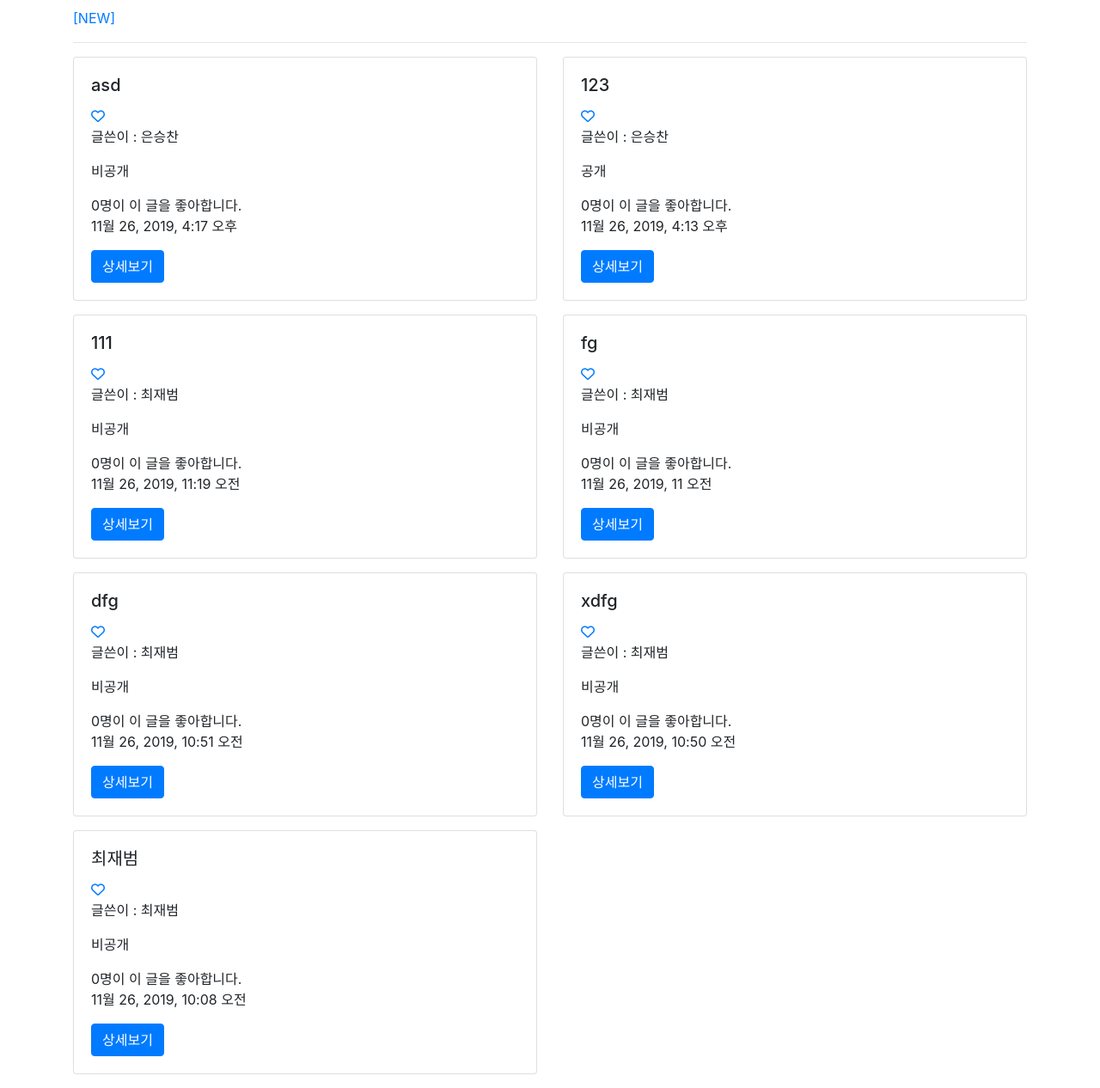
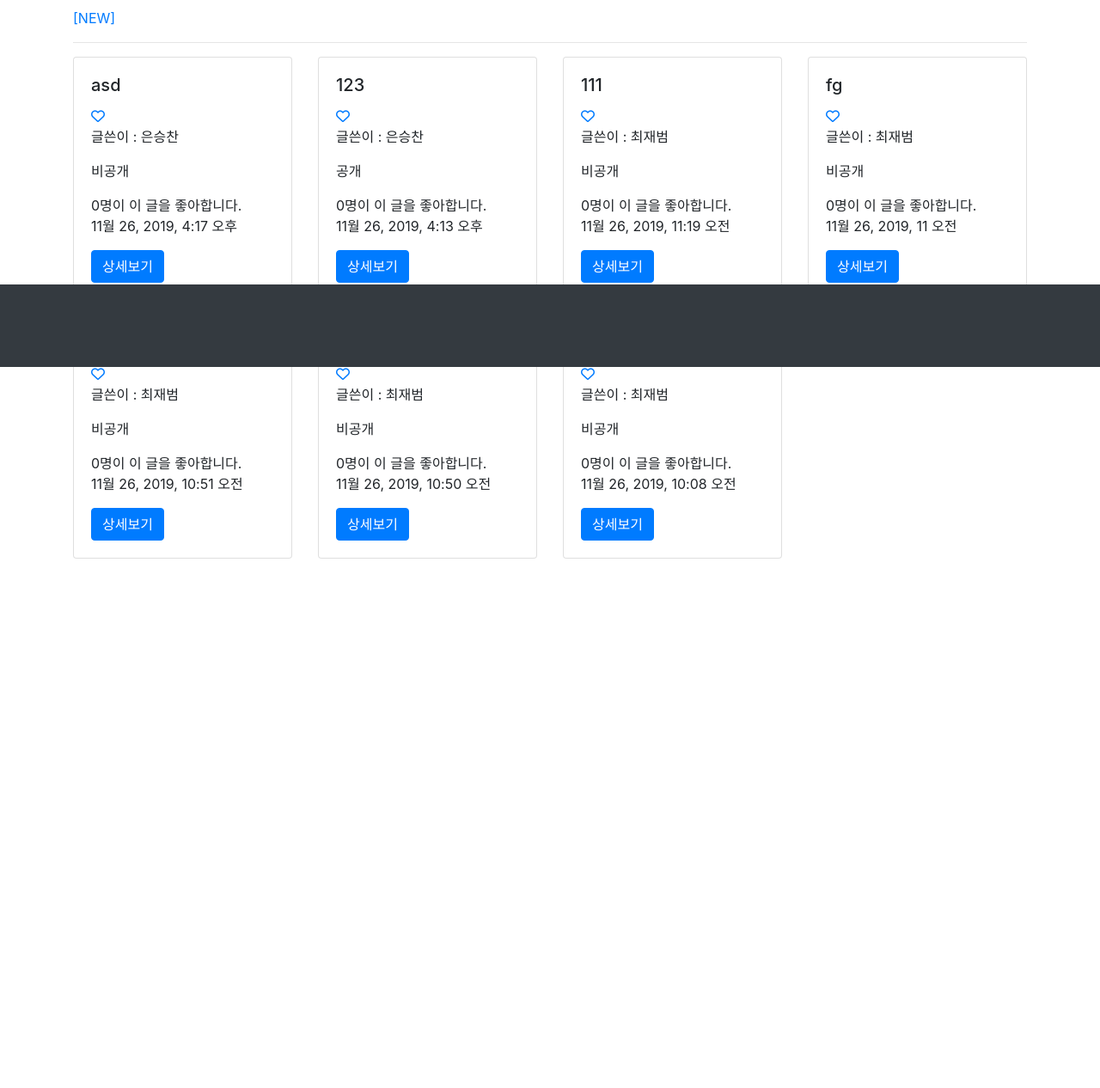
Before and after one commit to hasuikhs/Django-HP, a Django app: page /articles/ in a window 1280 px wide. Shown: the part 373-1639 px from the top of the page at 86% size. After the commit the page ends 1023 px from the top, so only its background shows below. Run offline with Django 3.2, Linux system fonts and the light colour scheme; data comes from the database, SQL or seed files in the repository; some libraries are stand-ins or nearby versions.

Commit message:
191126|css foot

```diff
--- /dev/null
+++ b/config/templates/accounts/_foot.html
@@ -0,0 +1,29 @@
+{% load gravatar %}
+
+<nav class="navbar navbar-expand-lg navbar-light bg-dark">
+
+
+    {% comment %} <button class="navbar-toggler" type="button" data-toggle="collapse" data-target="#navbarNav"
+        aria-controls="navbarNav" aria-expanded="false" aria-label="Toggle navigation">
+        <span class="navbar-toggler-icon"></span>
+    </button>
+    <div class="collapse navbar-collapse" id="navbarNav"> {% endcomment %}
+        <ul class="navbar-nav">
+        {% if user.is_authenticated %}
+            <li class="nav-item active">
+                <form action="{% url 'accounts:change_password' %}" method="POST" style="display:inline;">
+                    {% csrf_token %}
+                    <input class="btn btn-secondary" type="submit" value="암호변경">
+                </form>
+            </li>
+            <li class="nav-item active">
+                <form action="{% url 'accounts:delete' %}" method="POST" style="display:inline;">
+                    {% csrf_token %}
+                    <input class="btn btn-secondary" type="submit" value="회원탈퇴">
+                </form>
+            </li>
+        {% endif %}
+
+        </ul>
+    </div>
+</nav>
--- a/config/templates/accounts/profile.html
+++ b/config/templates/accounts/profile.html
@@ -8,13 +8,13 @@
 {% for article in person.article_set.all %}
 <div class="col-12 col-sm-6 mb-3">
     <div class="card">
-      <div class="card-body">
+        <div class="card-body">
         <h5 class="card-title">{{ article.title }}</h5>
         <p class="card-text">
         {{ article.like_users.all|length }}명이 이글을 좋아합니다.<br>
         {{ article.created_at }}</p>
         <a href="{% url 'articles:detail' article.pk %}" class="btn btn-primary">상세보기</a>
-      </div>
+        </div>
     </div>
 </div>
 {% endfor %}
--- a/config/templates/articles/_article.html
+++ b/config/templates/articles/_article.html
@@ -1,4 +1,4 @@
-<div class="col-12 col-sm-6 mb-3">
+<div class="col-12 col-sm-3 mb-3">
     <div class="card">
       <div class="card-body">
         <h5 class="card-title">{{ article.title }}</h5>
--- a/config/templates/articles/_nav.html
+++ b/config/templates/articles/_nav.html
@@ -1,6 +1,6 @@
 {% load gravatar %}
 
-<nav class="navbar navbar-expand-lg navbar-light bg-light">
+<nav class="navbar navbar-expand-lg navbar-dark bg-dark">
 
     <a class="navbar-brand" href="{% url 'articles:index' %}">
     <img class="rounded-circle mr-2" src="https://s.gravatar.com/avatar/{{ user.email|makemd5 }}?s=80&d=mp" alt="">
@@ -15,7 +15,7 @@
         <ul class="navbar-nav">
         {% if user.is_authenticated %}
             <li class="nav-item active">
-                <a class="btn btn-secondary" href="{% url 'articles:list' %}" role="button">팔로워ㅎ 글보기</a>
+                <a class="btn btn-secondary" href="{% url 'articles:list' %}" role="button">팔로워 글보기</a>
             </li>
             <li class="nav-item active">
                 <a class="btn btn-secondary" href="{% url 'articles:explore' %}" role="button">전부보기</a>
@@ -29,18 +29,6 @@
             <li class="nav-item active">
                 <a class="btn btn-secondary" href="{% url 'accounts:update' %}" role="button">정보수정</a>
             </li>
-            <li class="nav-item active">
-                <form action="{% url 'accounts:change_password' %}" method="POST" style="display:inline;">
-                    {% csrf_token %}
-                    <input class="btn btn-secondary" type="submit" value="암호변경">
-                </form>
-            </li>
-            <li class="nav-item active">
-                <form action="{% url 'accounts:delete' %}" method="POST" style="display:inline;">
-                    {% csrf_token %}
-                    <input class="btn btn-secondary" type="submit" value="회원탈퇴">
-                </form>
-            </li>
         {% else %}
             <li class="nav-item active">
                 <a class="btn btn-secondary" href="{% url 'accounts:login' %}" role="button">로그인</a>
--- a/config/templates/base.html
+++ b/config/templates/base.html
@@ -27,5 +27,8 @@
     <!-- Bootstrap JS-->
     {% bootstrap_javascript jquery='full' %}
 </body>
-
+<footer class="py-5 bg-dark" style="position : absolute; bottom : 0; width:100%; height:50px; display:inline;">
+    {% include 'accounts/_foot.html'%}
+    </div>
+</footer>
 </html>
```
